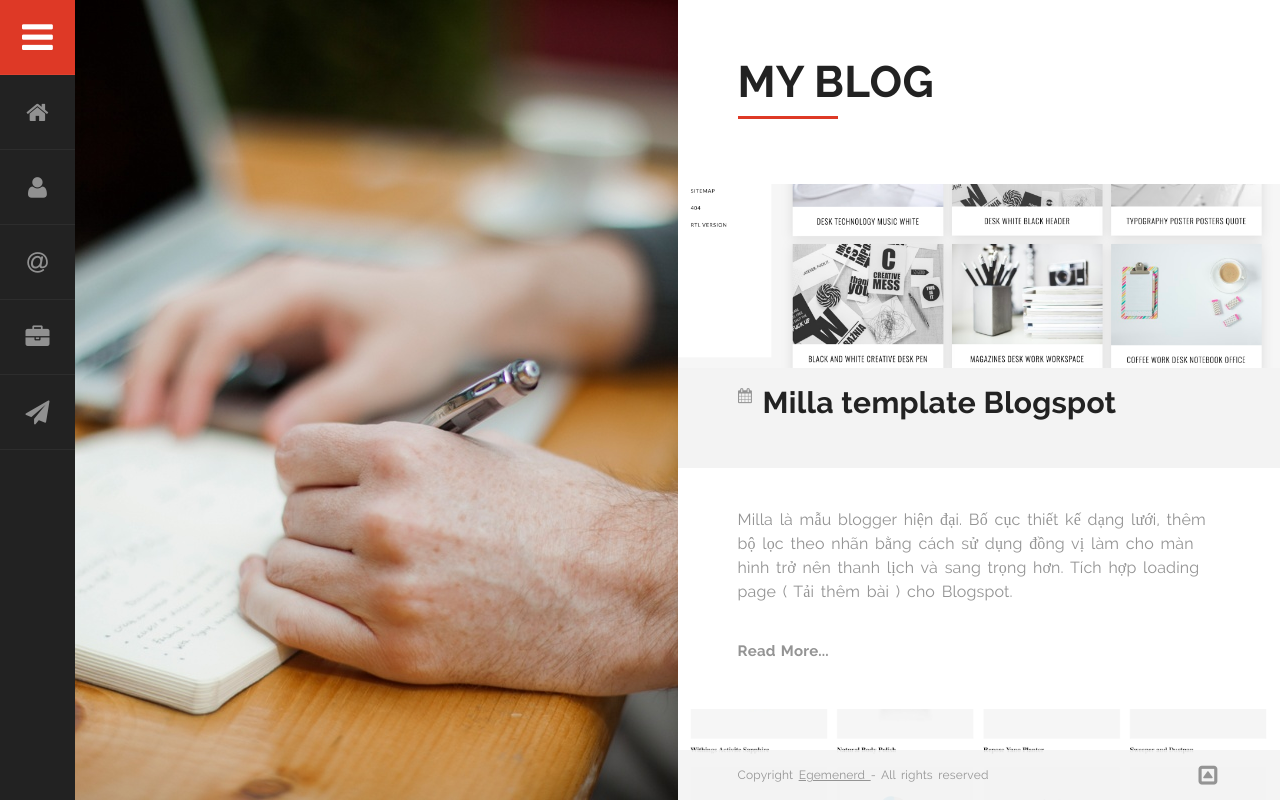
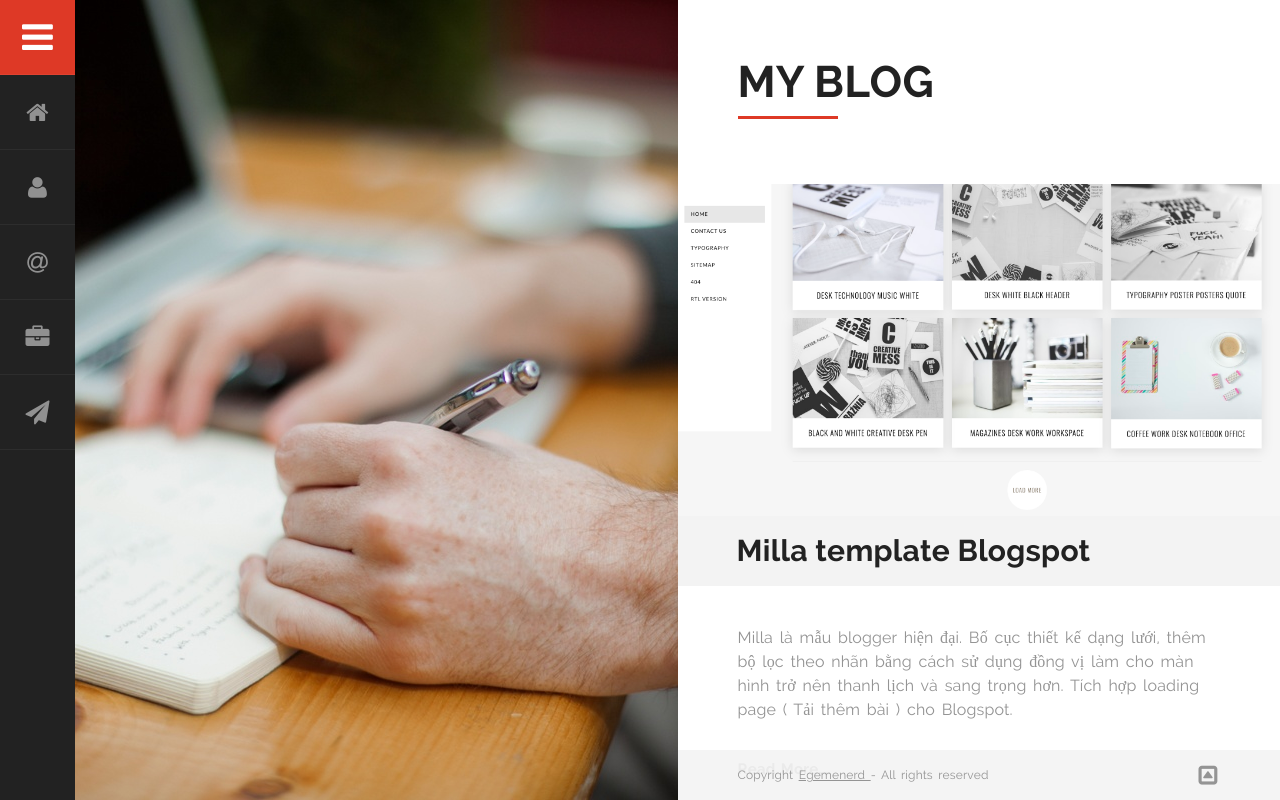
Before and after one commit to ntpvtt/home, a plain HTML site: page page/blog-1.html in a window 1280 px wide. Drawn offline with Linux system fonts and the light colour scheme.

Commit message:
Update style.css

```diff
--- a/css/style.css
+++ b/css/style.css
@@ -1321,6 +1321,11 @@ form .cv-button {
 .blogcontainer p {
     margin-bottom: 30px;
 }
+.postdate h3 {
+    width: 100%;
+    padding:0;
+    margin: 0 0 0 -26px;
+}
 .blogcontainer .postdate {
     line-height: 1;
     padding: 20px 60px 20px 85px;
@@ -1352,6 +1357,7 @@ form .cv-button {
     z-index: 1;
     display: inline-block;
     margin: 0px;
+    display: none;
 }
 .blogcontainer .postcontent {
     padding: 40px 60px 40px 60px;
@@ -1363,7 +1369,7 @@ form .cv-button {
 .blog-img .blog-img-caption {
     display: inline-block;
     margin-top: 60px;
-    margin-bottom: 120px;
+    margin-bottom: 268px;
 }
 .blog-img .blog-img-caption h4{
     margin: 0px;
```
